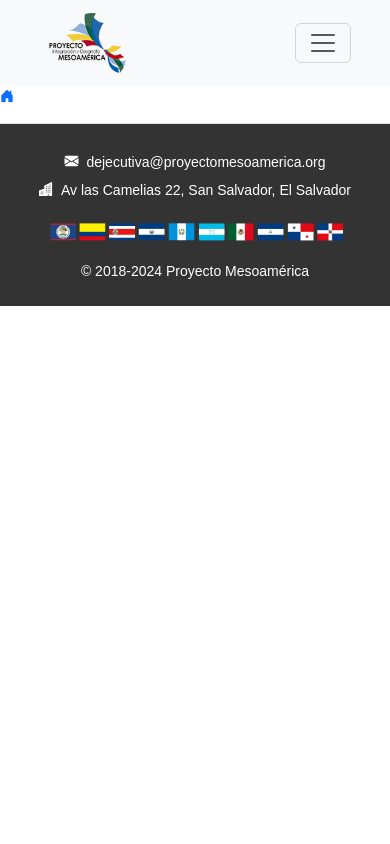
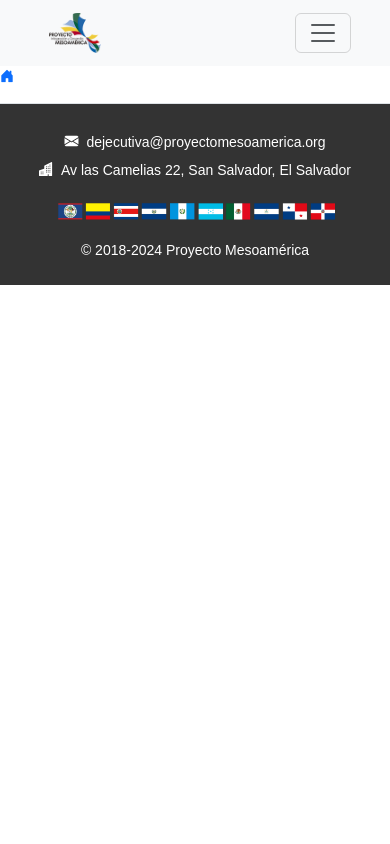
Before and after one commit to gonesau/RepositorioCooperasur, a Flask app: page / in a window 390 px wide. Run offline with Flask 3, Linux system fonts and the light colour scheme; data that the repository does not hold is empty; parts of the project's set-up code (start-up, migrations or seed data) failed here and were passed over; some libraries are stand-ins or nearby versions.

Commit message:
Home Responsivo

```diff
--- a/static/global/base.css
+++ b/static/global/base.css
@@ -1,16 +1,14 @@
-/* inicio media querys */
-/* https://twitter.com/midudev/status/1696463184666710475/photo/1 */
-/* https://dev.to/duxtech/media-queries-range-syntax-1o2l */
-
 /* Estilos generales */
 body {
   font-family: Arial, sans-serif;
   margin: 0;
   padding: 0;
+  display: flex;
+  flex-direction: column;
+  min-height: 100vh;
 }
 
-header,
-footer {
+header, footer {
   background-color: #333;
   color: #fff;
   text-align: center;
@@ -19,6 +17,7 @@ footer {
 
 main {
   padding: 1em;
+  flex: 1;
 }
 
 section {
@@ -30,11 +29,66 @@ form {
   flex-direction: column;
 }
 
-input[type="file"],
-button {
+input[type="file"], button {
   margin: 0.5em 0;
 }
 
+/* Estilos generales del navbar */
+.navbar {
+  background-color: #f8f9fa;
+}
+
+.navbar-brand img {
+  max-height: 50px;
+}
+
+.navbar-nav .nav-link {
+  color: #333;
+}
+
+.navbar-nav .nav-link:hover {
+  color: #0056b3;
+}
+
+/* Media query para dispositivos móviles (por ejemplo, teléfonos celulares) */
+@media only screen and (max-width: 600px) {
+  .navbar-brand img {
+    max-height: 40px;
+  }
+  .navbar-nav .nav-link {
+    font-size: 14px;
+  }
+}
+
+/* Media query para tabletas */
+@media only screen and (min-width: 768px) and (max-width: 991px) {
+  .navbar-brand img {
+    max-height: 45px;
+  }
+  .navbar-nav .nav-link {
+    font-size: 16px;
+  }
+}
+
+/* Media query para laptops y dispositivos de tamaño medio */
+@media only screen and (min-width: 992px) and (max-width: 1199px) {
+  .navbar-brand img {
+    max-height: 50px;
+  }
+  .navbar-nav .nav-link {
+    font-size: 18px;
+  }
+}
+
+/* Media query para monitores grandes y dispositivos de escritorio */
+@media only screen and (min-width: 1200px) {
+  .navbar-brand img {
+    max-height: 60px;
+  }
+  .navbar-nav .nav-link {
+    font-size: 20px;
+  }
+}
 
 /* Estilos generales del footer */
 .footer {
@@ -65,7 +119,7 @@ button {
 }
 
 /* Media query para dispositivos móviles (por ejemplo, teléfonos celulares) */
-@media only screen and (max-width: 991px) {
+@media only screen and (max-width: 600px) {
   body {
     font-size: 14px;
   }
@@ -78,8 +132,7 @@ button {
     font-size: 1.2em;
   }
 
-  header,
-  footer {
+  header, footer {
     padding: 0.5em 0;
   }
 
@@ -91,8 +144,7 @@ button {
     margin: 0.5em 0;
   }
 
-  input[type="file"],
-  button {
+  input[type="file"], button {
     margin: 0.25em 0;
   }
 
@@ -120,7 +172,25 @@ button {
   }
 }
 
+/* Media query para tabletas */
+@media only screen and (min-width: 601px) and (max-width: 991px) {
+  .footer {
+    padding: 0.75em 0;
+  }
+  .footer .list-group-item {
+    padding: 0.35em 0;
+  }
+  .footer .footer-img {
+    width: 100%;
+  }
 
+  .ft-cont {
+    flex-direction: row;
+    justify-content: space-between;
+    text-align: center;
+    align-items: center;
+  }
+}
 
 /* Media query para laptops y dispositivos de tamaño medio */
 @media only screen and (min-width: 992px) and (max-width: 1199px) {
@@ -136,8 +206,7 @@ button {
     font-size: 1.6em;
   }
 
-  header,
-  footer {
+  header, footer {
     padding: 1em 0;
   }
 
@@ -149,8 +218,7 @@ button {
     margin: 1em 0;
   }
 
-  input[type="file"],
-  button {
+  input[type="file"], button {
     margin: 0.5em 0;
   }
 
@@ -193,8 +261,7 @@ button {
     font-size: 1.8em;
   }
 
-  header,
-  footer {
+  header, footer {
     padding: 1.5em 0;
   }
 
@@ -206,8 +273,7 @@ button {
     margin: 1.5em 0;
   }
 
-  input[type="file"],
-  button {
+  input[type="file"], button {
     margin: 0.75em 0;
   }
 
@@ -254,4 +320,35 @@ button {
   margin-bottom: 0.5em;
 }
 
-/* final media querys */
+/* Estilo para hacer que el footer se pegue al final de la página */
+html {
+  height: 100%;
+}
+
+body {
+  display: flex;
+  flex-direction: column;
+  min-height: 100vh;
+}
+
+main {
+  flex: 1;
+}
+
+/* Añadir margen en el contenido para pantallas más pequeñas */
+.container {
+  margin-left: auto;
+  margin-right: auto;
+}
+
+@media only screen and (max-width: 1199px) {
+  .container {
+    width: 95%;
+  }
+}
+
+@media only screen and (min-width: 1200px) {
+  .container {
+    width: 85%;
+  }
+}
--- a/static/global/grid_categorys.css
+++ b/static/global/grid_categorys.css
@@ -1,8 +1,7 @@
 .card-deck {
   display: grid;
-  grid-template-columns: repeat(3, 1fr);
-  column-gap: 1em;
-  row-gap: 1em;
+  grid-template-columns: repeat(auto-fit, minmax(250px, 1fr));
+  gap: 1em;
   justify-items: center; /* Centrar horizontalmente */
   align-items: center; /* Centrar verticalmente */
 }
@@ -10,11 +9,11 @@
 .card {
   display: grid;
   padding: 1em;
-  grid-template-rows: repeat(2, 1fr);
+  grid-template-rows: repeat(2, auto);
   justify-items: center; /* Centrar horizontalmente */
   align-items: center; /* Centrar verticalmente */
-  width: 80% !important;
-  height: 100% !important;
+  width: 100%;
+  max-width: 300px;
 }
 
 svg {
@@ -22,4 +21,67 @@ svg {
   width: 9em;
   margin-top: 1em;
   margin-bottom: 1em;
+}
+
+/* Estilos específicos para dispositivos móviles */
+@media (max-width: 600px) {
+  .card-deck {
+    grid-template-columns: 1fr;
+    gap: 0.5em;
   }
+
+  .card {
+    width: 90%;
+  }
+
+  svg {
+    width: 7em;
+  }
+}
+
+/* Estilos específicos para tabletas */
+@media (min-width: 601px) and (max-width: 991px) {
+  .card-deck {
+    grid-template-columns: repeat(auto-fit, minmax(300px, 1fr));
+    gap: 1em;
+  }
+
+  .card {
+    width: 90%;
+    max-width: 300px;
+  }
+
+  svg {
+    width: 8em;
+  }
+}
+
+/* Estilos específicos para laptops y dispositivos de tamaño medio */
+@media (min-width: 992px) and (max-width: 1199px) {
+  .card-deck {
+    grid-template-columns: repeat(2, 1fr);
+  }
+
+  .card {
+    width: 80%;
+  }
+
+  svg {
+    width: 9em;
+  }
+}
+
+/* Estilos específicos para monitores grandes y dispositivos de escritorio */
+@media (min-width: 1200px) {
+  .card-deck {
+    grid-template-columns: repeat(3, 1fr);
+  }
+
+  .card {
+    width: 80%;
+  }
+
+  svg {
+    width: 9em;
+  }
+}
```
Lines whose indentation alone changed are shown as unchanged.
